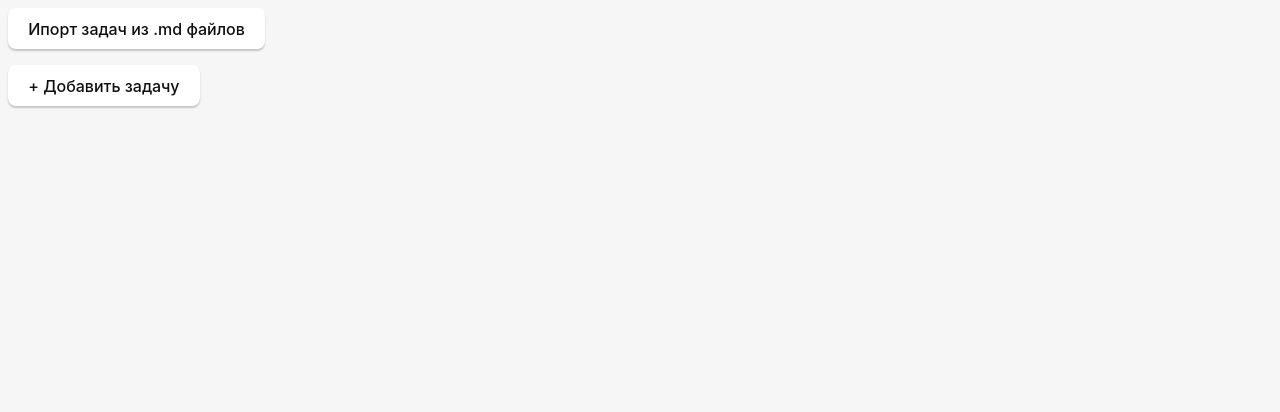
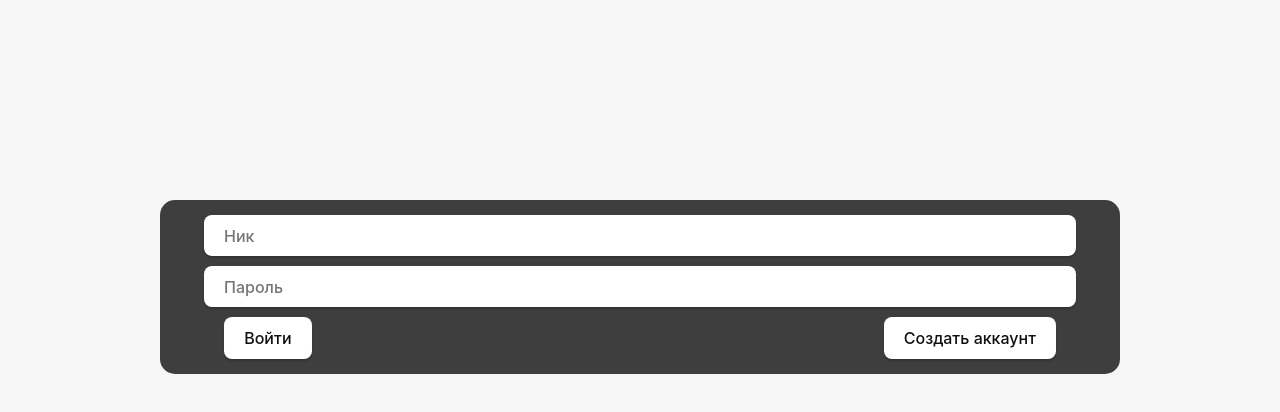
Before and after one commit to sergashtromb/Learn_Tauri_with_Svelte, a Svelte app: page / in a window 1280 px wide. Shown: the top 412 px of the page. Built offline with nearby package versions, Linux system fonts and the light colour scheme.

Commit message:
Доработки подготовка доработок к работе с users

```diff
--- a/src-tauri/tauri.conf.json
+++ b/src-tauri/tauri.conf.json
@@ -24,6 +24,9 @@
         "message": true,
         "open": true,
         "save": true
+      },
+      "path": {
+        "all": true
       }
     },
     "bundle": {
--- a/src/App.svelte
+++ b/src/App.svelte
@@ -2,15 +2,21 @@
 
   import { invoke } from "@tauri-apps/api/tauri"
   import { open } from '@tauri-apps/api/dialog';
+  import { documentDir } from '@tauri-apps/api/path';
 
   import Task from "./lib/Task.svelte"
   import Modal from "./lib/Modal.svelte";
 
   import { get_last_id } from "./tools/small_operation";
 
+  const docDir = documentDir();
+
   let tasks = [];
   let path = " ";
   let showModal = false;
+  let current_user_id = 0;
+  let is_sign = false;
+
 
   let dialogSettings = {
     "for_modal": "",
@@ -23,13 +29,14 @@
     },
   }
 
-  async function get_tasks_from_md() {
+  async function get_tasks_from_file(arrFiles) {
+    console.log(docDir.finally);
     // открывает проводник для выбора файла
     const selected = await open({
       multiple: true,
       filters: [{
         name: 'Task',
-        extensions: ['md']
+        extensions: arrFiles
       }]
     });
 
@@ -91,9 +98,56 @@ li {
 ul {
   padding-inline-start: 0px;
 }
+
+#singing {
+
+  margin: 0 auto;
+  width: calc(100vw - 25vw);
+  background-color: #3e3e3e;
+  border-radius: 15px;
+  top: calc(100vw - 85vw);
+  position: relative;
+  display: flex;
+  align-items: center;
+  justify-content: center;
+  flex-direction: column;
+  flex-wrap: wrap;
+  padding: 10px 0px;
+}
+
+.users {
+  width: calc(100vw - 35vw);
+  margin: 5px 5px;
+}
+
+#buttons {
+  width: calc(100vw - 35vw);
+  padding: 5px 0px;
+  display: flex;
+  align-items: center;
+  justify-content: space-between;
+}
+
+.sg_but {
+  display: inline-block;
+}
+
 </style>
 
 <div id="main_container">
+
+  {#if !is_sign}
+
+    <div id="singing">
+      <input type="text" id="user_name" class="users" placeholder="Ник">
+      <input type="password" id="user_password" class="users" placeholder="Пароль">
+      <div id="buttons">
+        <button class="sg_but">Войти</button>
+        <button class="sg_but">Создать аккаунт</button>
+      </div>
+
+    </div>
+  {:else}
 
     <div class="modal_window">
 
@@ -109,7 +163,7 @@ ul {
     </div>
 
     <div id="tools">
-    <button on:click={get_tasks_from_md}>Ипорт задач из .md файлов</button>
+      <button on:click={() => get_tasks_from_file(["md"])}>Ипорт задач из .md файлов</button>
     </div>
     <div id="list_tasks">
 
@@ -144,4 +198,6 @@ ul {
         >+ Добавить задачу</button>
     </div>
 
+  {/if}
+
 </div>
--- a/src/lib/Modal.svelte
+++ b/src/lib/Modal.svelte
@@ -122,9 +122,9 @@
 			{/if}
 
 			<button
-			id="button_closing"
-            autofocus
-            on:click={() => {
+				id="button_closing"
+            	autofocus
+            	on:click={() => {
                 dialog.close();
             }}>Закрыть окно</button>
 		</div>
--- a/src/main.js
+++ b/src/main.js
@@ -1,4 +1,5 @@
 import "./styles.css";
+// @ts-ignore
 import App from "./App.svelte";
 
 const app = new App({
```
Also changed, not shown: 2 other files (tests, documents, lock files or other folders). Lines whose indentation alone changed are shown as unchanged.
